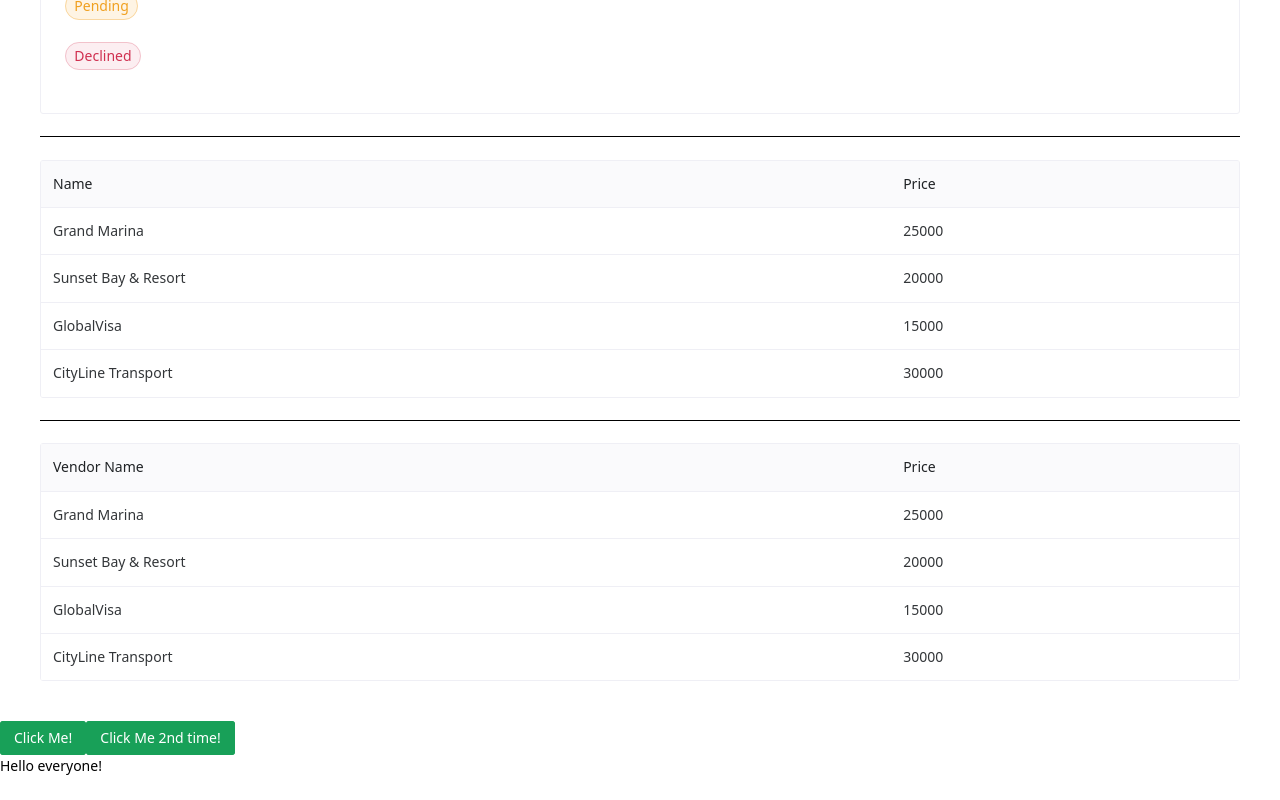
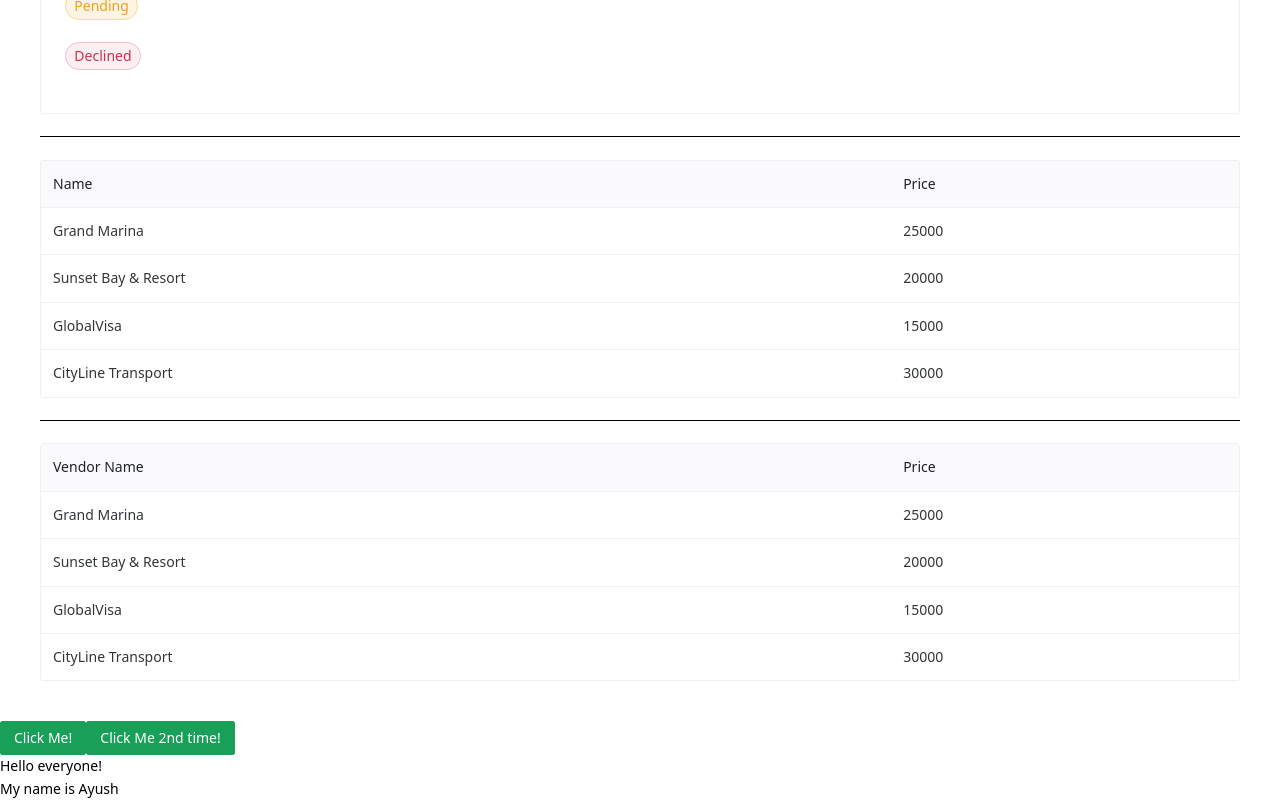
Before and after one commit to AyushChamoli29/Naive-UI-Practice, a Vue app: page / in a window 1280 px wide. Shown: the part 720-1520 px from the top of the page. Before the commit the page ends 1498 px from the top, so only its background shows below. Built offline with nearby package versions, Linux system fonts and the light colour scheme; the HTML template or start-up script is replaced by a standard one.

Commit message:
added my name in app.vue

```diff
--- a/src/App.vue
+++ b/src/App.vue
@@ -9,5 +9,6 @@ import Two from "./two.vue";
     <one />
     <two />
     <p>Hello everyone!</p>
+    <p>My name is Ayush</p>
   </n-message-provider>
 </template>
```
